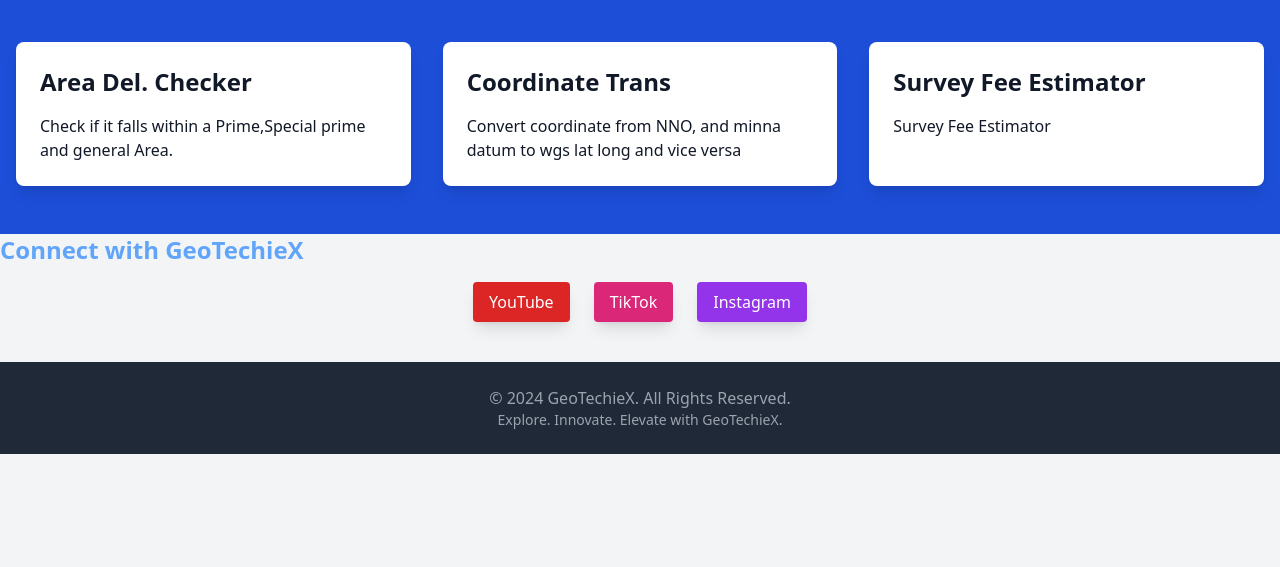
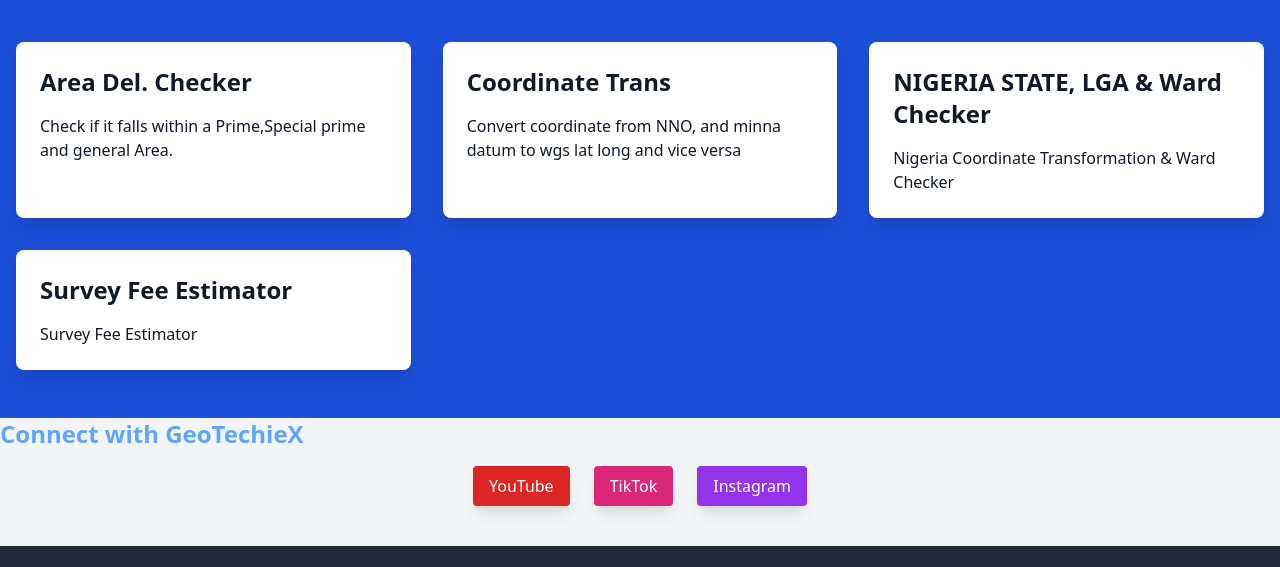
Before and after one commit to Bazzly/geotechiex, a plain HTML site: page index.html in a window 1280 px wide. Shown: the part 682-1249 px from the top of the page. Before the commit the page ends 1136 px from the top, so only its background shows below. Drawn offline with nearby package versions, Linux system fonts and the light colour scheme.

Commit message:
added ward check

```diff
--- a/index.html
+++ b/index.html
@@ -72,6 +72,10 @@
 </div>
 
   <div class="bg-white p-6 shadow-lg rounded-lg hover:shadow-xl transition">
+    <h3 class="text-2xl font-bold mb-4"><a href="/ngn_wards.html" class="hover:text-blue-300">NIGERIA STATE, LGA & Ward Checker</a></h3>
+    <p>Nigeria Coordinate Transformation & Ward Checker</p>
+</div>
+  <div class="bg-white p-6 shadow-lg rounded-lg hover:shadow-xl transition">
     <h3 class="text-2xl font-bold mb-4"><a href="valuemap/index.html" class="hover:text-blue-300">Survey Fee Estimator</a></h3>
     <p>Survey Fee Estimator</p>
 </div>
```
